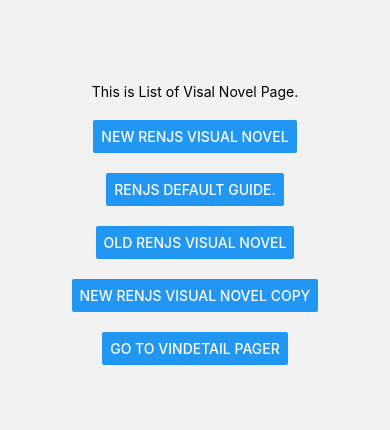
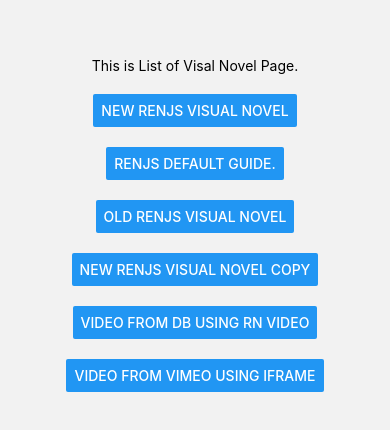
Before and after one commit to rajatranjan/StackNav, a React Native app: screen /VnList in a window 390 px wide. Shown: the part 198-628 px from the top of the page. Built offline with nearby package versions, Linux system fonts and the light colour scheme.

Commit message:
Video play using react native video

```diff
--- a/App.js
+++ b/App.js
@@ -2,6 +2,7 @@ import React from "react";
 import VnList from "./screens/VnList";
 import VnPage from "./screens/VnPage";
 import VideoPage from "./screens/VideoPage";
+import VideoPage2 from "./screens/VideoPage2";
 
 import { NavigationContainer } from "@react-navigation/native";
 import { createStackNavigator } from "@react-navigation/stack";
@@ -17,6 +18,7 @@ export default function App() {
         <Stack.Screen name="VnList" component={VnList} />
         <Stack.Screen name="VnPage" component={VnPage} />
         <Stack.Screen name="VideoPage" component={VideoPage} />
+        <Stack.Screen name="VideoPage2" component={VideoPage2} />
       </Stack.Navigator>
     </NavigationContainer>
   );
--- a/screens/VideoPage.js
+++ b/screens/VideoPage.js
@@ -1,51 +1,51 @@
-import React from "react";
-import { View, Text, StyleSheet, SafeAreaView } from "react-native";
-import Video from "react-native-video";
-import { Vimeo } from "react-native-vimeo-iframe";
+import * as React from "react";
+import { View, StyleSheet, Button } from "react-native";
+import { Video, AVPlaybackStatus } from "expo-av";
 
-const VideoPage = () => {
+export default function App() {
+  const video = React.useRef(null);
+  const [status, setStatus] = React.useState({});
   return (
-    <SafeAreaView style={styles.container}>
-      <View style={styles.mainContainer}>
-        <Vimeo
-          videoId={"76979871"}
-          onReady={() => console.log("Video is ready")}
-          onPlay={() => console.log("Video is playing")}
-          onPlayProgress={(data) => console.log("Video progress data:", data)}
-          onFinish={() => console.log("Video is finished")}
-          loop={false}
-          autoPlay={false}
-          controls={true}
-          speed={false}
-        />
-        <Vimeo
-          videoId={"76979871"}
-          onReady={() => console.log("Video is ready")}
-          onPlay={() => console.log("Video is playing")}
-          onPlayProgress={(data) => console.log("Video progress data:", data)}
-          onFinish={() => console.log("Video is finished")}
-          loop={true}
-          autoPlay={false}
-          controls={false}
-          speed={false}
+    <View style={styles.container}>
+      <Video
+        ref={video}
+        style={styles.video}
+        source={{
+          uri: "https://www.thatmate.com/app/Video_file_example_MP4_480.mp4",
+        }}
+        useNativeControls
+        resizeMode="contain"
+        isLooping
+        onPlaybackStatusUpdate={(status) => setStatus(() => status)}
+      />
+      <View style={styles.buttons}>
+        <Button
+          title={status.isPlaying ? "Pause" : "Play"}
+          onPress={() =>
+            status.isPlaying
+              ? video.current.pauseAsync()
+              : video.current.playAsync()
+          }
         />
       </View>
-    </SafeAreaView>
+    </View>
   );
-};
+}
 
-export default VideoPage;
-
-// import { StyleSheet } from 'react-native'
-
-export const styles = StyleSheet.create({
+const styles = StyleSheet.create({
   container: {
     flex: 1,
-    backgroundColor: "white",
+    justifyContent: "center",
+    backgroundColor: "#ecf0f1",
   },
-  mainContainer: {
-    flex: 1,
-    justifyContent: "space-between",
-    paddingHorizontal: 30,
+  video: {
+    alignSelf: "center",
+    width: 320,
+    height: 200,
+  },
+  buttons: {
+    flexDirection: "row",
+    justifyContent: "center",
+    alignItems: "center",
   },
 });
--- /dev/null
+++ b/screens/VideoPage2.js
@@ -0,0 +1,51 @@
+import React from "react";
+import { View, Text, StyleSheet, SafeAreaView } from "react-native";
+import Video from "react-native-video";
+import { Vimeo } from "react-native-vimeo-iframe";
+
+const VideoPage2 = () => {
+  return (
+    <SafeAreaView style={styles.container}>
+      <View style={styles.mainContainer}>
+        <Vimeo
+          videoId={"76979871"}
+          onReady={() => console.log("Video is ready")}
+          onPlay={() => console.log("Video is playing")}
+          onPlayProgress={(data) => console.log("Video progress data:", data)}
+          onFinish={() => console.log("Video is finished")}
+          loop={false}
+          autoPlay={false}
+          controls={true}
+          speed={false}
+        />
+        <Vimeo
+          videoId={"76979871"}
+          onReady={() => console.log("Video is ready")}
+          onPlay={() => console.log("Video is playing")}
+          onPlayProgress={(data) => console.log("Video progress data:", data)}
+          onFinish={() => console.log("Video is finished")}
+          loop={true}
+          autoPlay={false}
+          controls={false}
+          speed={false}
+        />
+      </View>
+    </SafeAreaView>
+  );
+};
+
+export default VideoPage2;
+
+// import { StyleSheet } from 'react-native'
+
+export const styles = StyleSheet.create({
+  container: {
+    flex: 1,
+    backgroundColor: "white",
+  },
+  mainContainer: {
+    flex: 1,
+    justifyContent: "space-between",
+    paddingHorizontal: 30,
+  },
+});
--- a/screens/VnList.js
+++ b/screens/VnList.js
@@ -64,7 +64,18 @@ const VnList = () => {
               otherParam: "https://www.vimeo.com",
             })
           }
-          title="go to vinDetail Pager"
+          title="Video from DB using RN Video"
+        />
+      </View>
+      <View style={{ flexDirection: "row", marginTop: 20 }}>
+        <Button
+          onPress={() =>
+            navigation.navigate("VideoPage2", {
+              itemId: 86,
+              otherParam: "https://www.vimeo.com",
+            })
+          }
+          title="Video from Vimeo using Iframe"
         />
       </View>
     </View>
```
